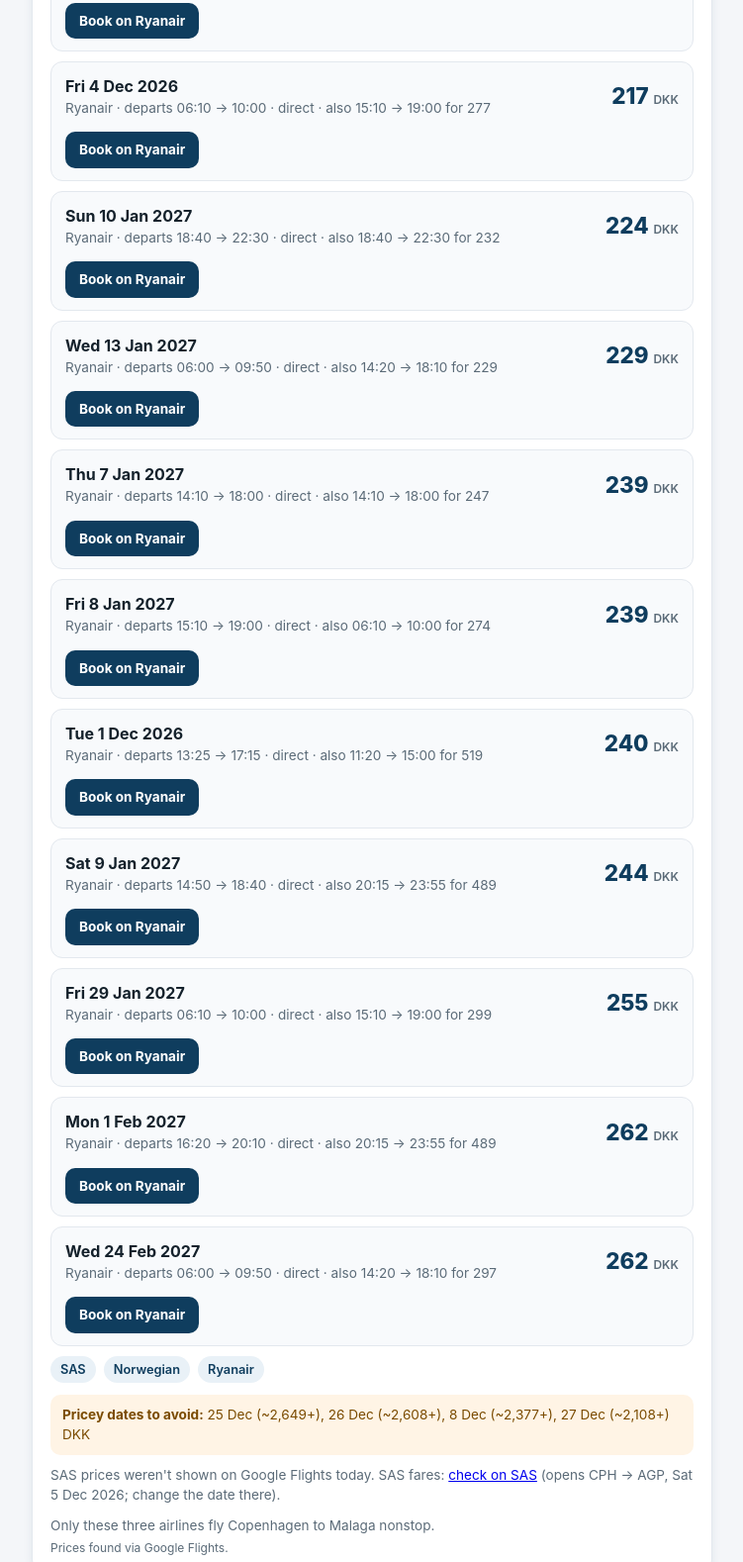
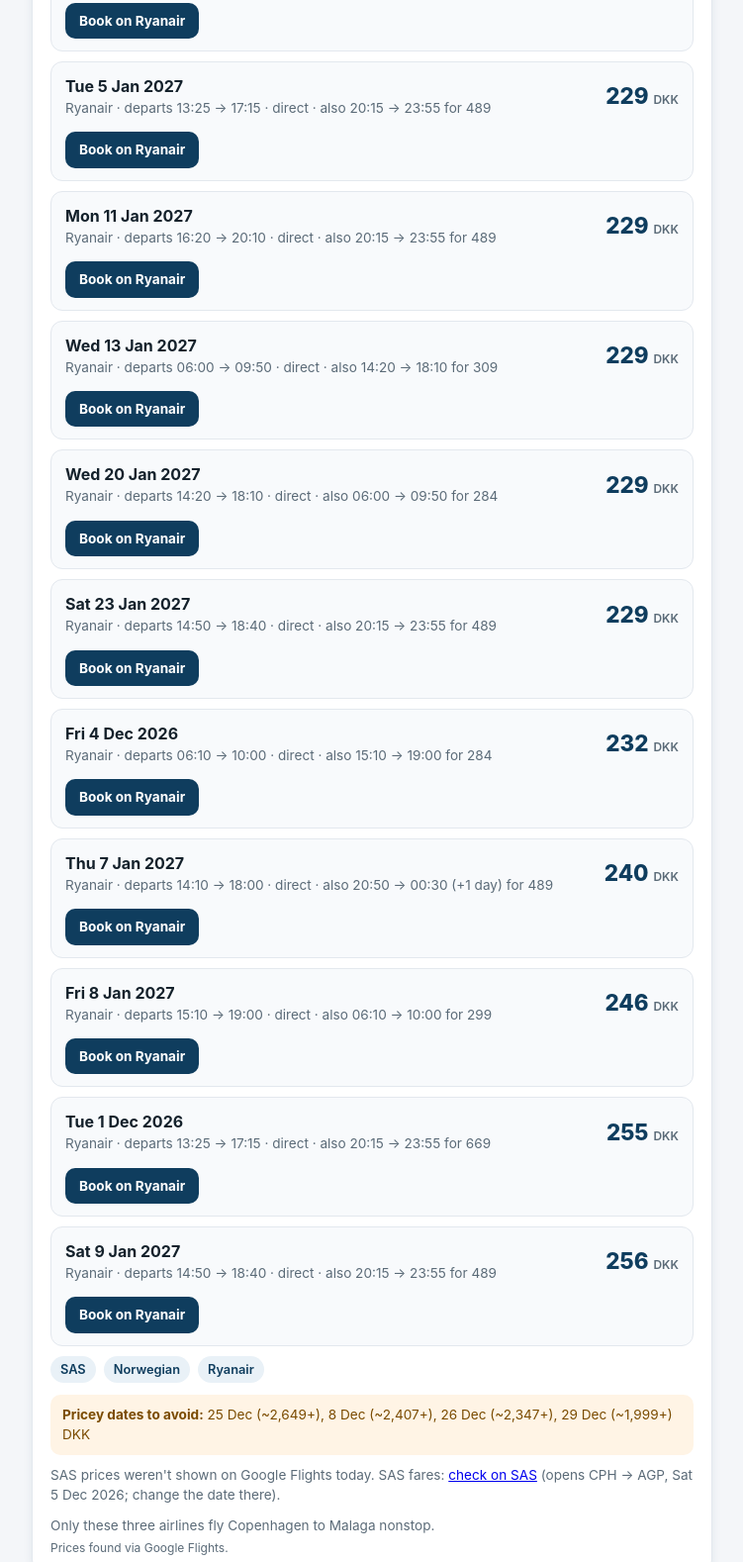
Before and after one commit to ryanvelin2-hash/cph-agp-fares, a plain HTML site: page index.html in a window 1280 px wide. Shown: the part 1149-2727 px from the top of the page at 99% size, without its empty margins (264-1015 px from the left). Drawn offline with Linux system fonts and the light colour scheme.

Commit message:
Daily fare update 24 Nov 2026

```diff
--- a/index.html
+++ b/index.html
@@ -146,111 +146,111 @@ footer{color:var(--muted);font-size:.8rem;text-align:center;padding:0 16px 32px}
 <!-- ===================== FARE DATA: EDIT HERE ===================== -->
 <script id="fare-data">
 const FARE_DATA = {
-  lastUpdated: "Mon 23 Nov 2026, 9:19 (Copenhagen time, UTC+01:00)",
-  // Best fares (one way, 1 adult, DKK), confirmed live on Google Flights Mon 23 Nov 2026, 9:19 (Copenhagen time, UTC+01:00)
+  lastUpdated: "Tue 24 Nov 2026, 9:18 (Copenhagen time, UTC+01:00)",
+  // Best fares (one way, 1 adult, DKK), confirmed live on Google Flights Tue 24 Nov 2026, 9:18 (Copenhagen time, UTC+01:00)
   best: [
-    { airline: "Ryanair", date: "Wed 2 Dec 2026", dep: "06:00", price: 189, approx: false,
-      link: "https://www.ryanair.com/dk/en/trip/flights/select?adults=1&teens=0&children=0&infants=0&dateOut=2026-12-02&isReturn=false&originIata=CPH&destinationIata=AGP" },
-    { airline: "Ryanair", date: "Wed 6 Jan 2027", dep: "06:00", price: 202, approx: false,
+    { airline: "Ryanair", date: "Wed 6 Jan 2027", dep: "06:00", price: 195, approx: false,
       link: "https://www.ryanair.com/dk/en/trip/flights/select?adults=1&teens=0&children=0&infants=0&dateOut=2027-01-06&isReturn=false&originIata=CPH&destinationIata=AGP" },
-    { airline: "Ryanair", date: "Fri 4 Dec 2026", dep: "06:10", price: 217, approx: false,
-      link: "https://www.ryanair.com/dk/en/trip/flights/select?adults=1&teens=0&children=0&infants=0&dateOut=2026-12-04&isReturn=false&originIata=CPH&destinationIata=AGP" }
+    { airline: "Ryanair", date: "Sun 10 Jan 2027", dep: "18:40", price: 224, approx: false,
+      link: "https://www.ryanair.com/dk/en/trip/flights/select?adults=1&teens=0&children=0&infants=0&dateOut=2027-01-10&isReturn=false&originIata=CPH&destinationIata=AGP" },
+    { airline: "Ryanair", date: "Tue 5 Jan 2027", dep: "13:25", price: 229, approx: false,
+      link: "https://www.ryanair.com/dk/en/trip/flights/select?adults=1&teens=0&children=0&infants=0&dateOut=2027-01-05&isReturn=false&originIata=CPH&destinationIata=AGP" }
   ],
   // Row format: { airline, date, dep, price, link, note? }. Link date must match the fare date.
-  // Live fares from Google Flights, nonstop, one way, 1 adult, checked Mon 23 Nov 2026, 9:19 (Copenhagen time, UTC+01:00)
+  // Live fares from Google Flights, nonstop, one way, 1 adult, checked Tue 24 Nov 2026, 9:18 (Copenhagen time, UTC+01:00)
   live: [
-    { airline: "Ryanair", date: "Wed 2 Dec 2026", dep: "06:00 → 09:50", price: 189,
-      link: "https://www.ryanair.com/dk/en/trip/flights/select?adults=1&teens=0&children=0&infants=0&dateOut=2026-12-02&isReturn=false&originIata=CPH&destinationIata=AGP",
-      note: "also 14:20 → 18:10 for 294" },
-    { airline: "Ryanair", date: "Wed 6 Jan 2027", dep: "06:00 → 09:50", price: 202,
+    { airline: "Ryanair", date: "Wed 6 Jan 2027", dep: "06:00 → 09:50", price: 195,
       link: "https://www.ryanair.com/dk/en/trip/flights/select?adults=1&teens=0&children=0&infants=0&dateOut=2027-01-06&isReturn=false&originIata=CPH&destinationIata=AGP",
-      note: "also 14:20 → 18:10 for 397" },
-    { airline: "Ryanair", date: "Fri 4 Dec 2026", dep: "06:10 → 10:00", price: 217,
-      link: "https://www.ryanair.com/dk/en/trip/flights/select?adults=1&teens=0&children=0&infants=0&dateOut=2026-12-04&isReturn=false&originIata=CPH&destinationIata=AGP",
-      note: "also 15:10 → 19:00 for 277" },
+      note: "also 14:20 → 18:10 for 411" },
     { airline: "Ryanair", date: "Sun 10 Jan 2027", dep: "18:40 → 22:30", price: 224,
       link: "https://www.ryanair.com/dk/en/trip/flights/select?adults=1&teens=0&children=0&infants=0&dateOut=2027-01-10&isReturn=false&originIata=CPH&destinationIata=AGP",
       note: "also 18:40 → 22:30 for 232" },
+    { airline: "Ryanair", date: "Tue 5 Jan 2027", dep: "13:25 → 17:15", price: 229,
+      link: "https://www.ryanair.com/dk/en/trip/flights/select?adults=1&teens=0&children=0&infants=0&dateOut=2027-01-05&isReturn=false&originIata=CPH&destinationIata=AGP",
+      note: "also 20:15 → 23:55 for 489" },
+    { airline: "Ryanair", date: "Mon 11 Jan 2027", dep: "16:20 → 20:10", price: 229,
+      link: "https://www.ryanair.com/dk/en/trip/flights/select?adults=1&teens=0&children=0&infants=0&dateOut=2027-01-11&isReturn=false&originIata=CPH&destinationIata=AGP",
+      note: "also 20:15 → 23:55 for 489" },
     { airline: "Ryanair", date: "Wed 13 Jan 2027", dep: "06:00 → 09:50", price: 229,
       link: "https://www.ryanair.com/dk/en/trip/flights/select?adults=1&teens=0&children=0&infants=0&dateOut=2027-01-13&isReturn=false&originIata=CPH&destinationIata=AGP",
-      note: "also 14:20 → 18:10 for 229" },
-    { airline: "Ryanair", date: "Thu 7 Jan 2027", dep: "14:10 → 18:00", price: 239,
+      note: "also 14:20 → 18:10 for 309" },
+    { airline: "Ryanair", date: "Wed 20 Jan 2027", dep: "14:20 → 18:10", price: 229,
+      link: "https://www.ryanair.com/dk/en/trip/flights/select?adults=1&teens=0&children=0&infants=0&dateOut=2027-01-20&isReturn=false&originIata=CPH&destinationIata=AGP",
+      note: "also 06:00 → 09:50 for 284" },
+    { airline: "Ryanair", date: "Sat 23 Jan 2027", dep: "14:50 → 18:40", price: 229,
+      link: "https://www.ryanair.com/dk/en/trip/flights/select?adults=1&teens=0&children=0&infants=0&dateOut=2027-01-23&isReturn=false&originIata=CPH&destinationIata=AGP",
+      note: "also 20:15 → 23:55 for 489" },
+    { airline: "Ryanair", date: "Fri 4 Dec 2026", dep: "06:10 → 10:00", price: 232,
+      link: "https://www.ryanair.com/dk/en/trip/flights/select?adults=1&teens=0&children=0&infants=0&dateOut=2026-12-04&isReturn=false&originIata=CPH&destinationIata=AGP",
+      note: "also 15:10 → 19:00 for 284" },
+    { airline: "Ryanair", date: "Thu 7 Jan 2027", dep: "14:10 → 18:00", price: 240,
       link: "https://www.ryanair.com/dk/en/trip/flights/select?adults=1&teens=0&children=0&infants=0&dateOut=2027-01-07&isReturn=false&originIata=CPH&destinationIata=AGP",
-      note: "also 14:10 → 18:00 for 247" },
-    { airline: "Ryanair", date: "Fri 8 Jan 2027", dep: "15:10 → 19:00", price: 239,
+      note: "also 20:50 → 00:30 (+1 day) for 489" },
+    { airline: "Ryanair", date: "Fri 8 Jan 2027", dep: "15:10 → 19:00", price: 246,
       link: "https://www.ryanair.com/dk/en/trip/flights/select?adults=1&teens=0&children=0&infants=0&dateOut=2027-01-08&isReturn=false&originIata=CPH&destinationIata=AGP",
-      note: "also 06:10 → 10:00 for 274" },
-    { airline: "Ryanair", date: "Tue 1 Dec 2026", dep: "13:25 → 17:15", price: 240,
+      note: "also 06:10 → 10:00 for 299" },
+    { airline: "Ryanair", date: "Tue 1 Dec 2026", dep: "13:25 → 17:15", price: 255,
       link: "https://www.ryanair.com/dk/en/trip/flights/select?adults=1&teens=0&children=0&infants=0&dateOut=2026-12-01&isReturn=false&originIata=CPH&destinationIata=AGP",
-      note: "also 11:20 → 15:00 for 519" },
-    { airline: "Ryanair", date: "Sat 9 Jan 2027", dep: "14:50 → 18:40", price: 244,
+      note: "also 20:15 → 23:55 for 669" },
+    { airline: "Ryanair", date: "Sat 9 Jan 2027", dep: "14:50 → 18:40", price: 256,
       link: "https://www.ryanair.com/dk/en/trip/flights/select?adults=1&teens=0&children=0&infants=0&dateOut=2027-01-09&isReturn=false&originIata=CPH&destinationIata=AGP",
-      note: "also 20:15 → 23:55 for 489" },
-    { airline: "Ryanair", date: "Fri 29 Jan 2027", dep: "06:10 → 10:00", price: 255,
-      link: "https://www.ryanair.com/dk/en/trip/flights/select?adults=1&teens=0&children=0&infants=0&dateOut=2027-01-29&isReturn=false&originIata=CPH&destinationIata=AGP",
-      note: "also 15:10 → 19:00 for 299" },
-    { airline: "Ryanair", date: "Mon 1 Feb 2027", dep: "16:20 → 20:10", price: 262,
-      link: "https://www.ryanair.com/dk/en/trip/flights/select?adults=1&teens=0&children=0&infants=0&dateOut=2027-02-01&isReturn=false&originIata=CPH&destinationIata=AGP",
-      note: "also 20:15 → 23:55 for 489" },
-    { airline: "Ryanair", date: "Wed 24 Feb 2027", dep: "06:00 → 09:50", price: 262,
-      link: "https://www.ryanair.com/dk/en/trip/flights/select?adults=1&teens=0&children=0&infants=0&dateOut=2027-02-24&isReturn=false&originIata=CPH&destinationIata=AGP",
-      note: "also 14:20 → 18:10 for 297" }
+      note: "also 20:15 → 23:55 for 489" }
   ],
-  avoid: "25 Dec (~2,649+), 26 Dec (~2,608+), 8 Dec (~2,377+), 27 Dec (~2,108+)",
+  avoid: "25 Dec (~2,649+), 8 Dec (~2,407+), 26 Dec (~2,347+), 29 Dec (~1,999+)",
   sasOutLink: "https://www.flysas.com/dk-en/book/flights?search=OW_CPH-AGP-20261205_a1c0i0y0&view=upsell&bookingFlow=revenue",
 
-  // RETURN: Malaga (AGP) to Copenhagen (CPH), Google Flights, nonstop, one way, 1 adult, checked Mon 23 Nov 2026, 9:19 (Copenhagen time, UTC+01:00)
+  // RETURN: Malaga (AGP) to Copenhagen (CPH), Google Flights, nonstop, one way, 1 adult, checked Tue 24 Nov 2026, 9:18 (Copenhagen time, UTC+01:00)
   returnLive: [
-    { airline: "Ryanair", date: "Wed 16 Dec 2026", dep: "18:45 → 22:30", price: 113,
+    { airline: "Ryanair", date: "Fri 18 Dec 2026", dep: "19:35 → 23:20", price: 127,
+      link: "https://www.ryanair.com/dk/en/trip/flights/select?adults=1&teens=0&children=0&infants=0&dateOut=2026-12-18&isReturn=false&originIata=AGP&destinationIata=CPH",
+      note: "also 10:35 → 14:20 for 195" },
+    { airline: "Ryanair", date: "Mon 21 Dec 2026", dep: "06:25 → 10:10", price: 127,
+      link: "https://www.ryanair.com/dk/en/trip/flights/select?adults=1&teens=0&children=0&infants=0&dateOut=2026-12-21&isReturn=false&originIata=AGP&destinationIata=CPH",
+      note: "also 20:45 → 00:30 (+1 day) for 127" },
+    { airline: "Ryanair", date: "Wed 16 Dec 2026", dep: "18:45 → 22:30", price: 135,
       link: "https://www.ryanair.com/dk/en/trip/flights/select?adults=1&teens=0&children=0&infants=0&dateOut=2026-12-16&isReturn=false&originIata=AGP&destinationIata=CPH",
       note: "also 10:25 → 14:10 for 172" },
-    { airline: "Ryanair", date: "Thu 17 Dec 2026", dep: "20:40 → 00:25 (+1 day)", price: 113,
+    { airline: "Ryanair", date: "Thu 17 Dec 2026", dep: "20:40 → 00:25 (+1 day)", price: 135,
       link: "https://www.ryanair.com/dk/en/trip/flights/select?adults=1&teens=0&children=0&infants=0&dateOut=2026-12-17&isReturn=false&originIata=AGP&destinationIata=CPH",
       note: "also 12:25 → 16:05 for 319" },
-    { airline: "Ryanair", date: "Fri 18 Dec 2026", dep: "19:35 → 23:20", price: 127,
-      link: "https://www.ryanair.com/dk/en/trip/flights/select?adults=1&teens=0&children=0&infants=0&dateOut=2026-12-18&isReturn=false&originIata=AGP&destinationIata=CPH",
-      note: "also 10:35 → 14:20 for 187" },
-    { airline: "Ryanair", date: "Mon 21 Dec 2026", dep: "06:25 → 10:10", price: 127,
-      link: "https://www.ryanair.com/dk/en/trip/flights/select?adults=1&teens=0&children=0&infants=0&dateOut=2026-12-21&isReturn=false&originIata=AGP&destinationIata=CPH",
-      note: "also 20:45 → 00:30 (+1 day) for 135" },
     { airline: "Ryanair", date: "Thu 10 Dec 2026", dep: "20:40 → 00:25 (+1 day)", price: 142,
       link: "https://www.ryanair.com/dk/en/trip/flights/select?adults=1&teens=0&children=0&infants=0&dateOut=2026-12-10&isReturn=false&originIata=AGP&destinationIata=CPH",
       note: "also 12:25 → 16:05 for 481" },
-    { airline: "Ryanair", date: "Tue 15 Dec 2026", dep: "18:10 → 21:55", price: 157,
-      link: "https://www.ryanair.com/dk/en/trip/flights/select?adults=1&teens=0&children=0&infants=0&dateOut=2026-12-15&isReturn=false&originIata=AGP&destinationIata=CPH",
-      note: "also 06:55 → 10:35 for 319" },
     { airline: "Ryanair", date: "Thu 21 Jan 2027", dep: "20:40 → 00:25 (+1 day)", price: 172,
       link: "https://www.ryanair.com/dk/en/trip/flights/select?adults=1&teens=0&children=0&infants=0&dateOut=2027-01-21&isReturn=false&originIata=AGP&destinationIata=CPH",
-      note: "also 12:25 → 16:05 for 319" },
-    { airline: "Ryanair", date: "Wed 20 Jan 2027", dep: "18:45 → 22:30", price: 180,
-      link: "https://www.ryanair.com/dk/en/trip/flights/select?adults=1&teens=0&children=0&infants=0&dateOut=2027-01-20&isReturn=false&originIata=AGP&destinationIata=CPH",
-      note: "also 10:25 → 14:10 for 225" },
-    { airline: "Ryanair", date: "Fri 12 Feb 2027", dep: "19:35 → 23:20", price: 180,
+      note: "also 20:40 → 00:25 (+1 day) for 180" },
+    { airline: "Ryanair", date: "Fri 12 Feb 2027", dep: "19:35 → 23:20", price: 172,
       link: "https://www.ryanair.com/dk/en/trip/flights/select?adults=1&teens=0&children=0&infants=0&dateOut=2027-02-12&isReturn=false&originIata=AGP&destinationIata=CPH",
       note: "also 10:35 → 14:20 for 262" },
-    { airline: "Ryanair", date: "Mon 15 Feb 2027", dep: "20:45 → 00:30 (+1 day)", price: 187,
+    { airline: "Ryanair", date: "Mon 15 Feb 2027", dep: "20:45 → 00:30 (+1 day)", price: 180,
       link: "https://www.ryanair.com/dk/en/trip/flights/select?adults=1&teens=0&children=0&infants=0&dateOut=2027-02-15&isReturn=false&originIata=AGP&destinationIata=CPH",
       note: "also 06:55 → 10:35 for 319" },
-    { airline: "Ryanair", date: "Sat 12 Dec 2026", dep: "19:15 → 23:00", price: 202,
+    { airline: "Ryanair", date: "Tue 15 Dec 2026", dep: "18:10 → 21:55", price: 187,
+      link: "https://www.ryanair.com/dk/en/trip/flights/select?adults=1&teens=0&children=0&infants=0&dateOut=2026-12-15&isReturn=false&originIata=AGP&destinationIata=CPH",
+      note: "also 18:10 → 21:55 for 195" },
+    { airline: "Ryanair", date: "Wed 20 Jan 2027", dep: "18:45 → 22:30", price: 187,
+      link: "https://www.ryanair.com/dk/en/trip/flights/select?adults=1&teens=0&children=0&infants=0&dateOut=2027-01-20&isReturn=false&originIata=AGP&destinationIata=CPH",
+      note: "also 18:45 → 22:30 for 202" },
+    { airline: "Ryanair", date: "Fri 29 Jan 2027", dep: "19:35 → 23:20", price: 187,
+      link: "https://www.ryanair.com/dk/en/trip/flights/select?adults=1&teens=0&children=0&infants=0&dateOut=2027-01-29&isReturn=false&originIata=AGP&destinationIata=CPH",
+      note: "also 10:35 → 14:20 for 225" },
+    { airline: "Ryanair", date: "Fri 5 Feb 2027", dep: "19:35 → 23:20", price: 194,
+      link: "https://www.ryanair.com/dk/en/trip/flights/select?adults=1&teens=0&children=0&infants=0&dateOut=2027-02-05&isReturn=false&originIata=AGP&destinationIata=CPH",
+      note: "also 19:35 → 23:20 for 202" },
+    { airline: "Ryanair", date: "Sat 23 Jan 2027", dep: "19:15 → 23:00", price: 202,
+      link: "https://www.ryanair.com/dk/en/trip/flights/select?adults=1&teens=0&children=0&infants=0&dateOut=2027-01-23&isReturn=false&originIata=AGP&destinationIata=CPH",
+      note: "also 19:15 → 23:00 for 210" },
+    { airline: "Ryanair", date: "Sat 12 Dec 2026", dep: "19:15 → 23:00", price: 210,
       link: "https://www.ryanair.com/dk/en/trip/flights/select?adults=1&teens=0&children=0&infants=0&dateOut=2026-12-12&isReturn=false&originIata=AGP&destinationIata=CPH",
-      note: "also 06:55 → 10:35 for 325" },
-    { airline: "Ryanair", date: "Fri 29 Jan 2027", dep: "19:35 → 23:20", price: 202,
-      link: "https://www.ryanair.com/dk/en/trip/flights/select?adults=1&teens=0&children=0&infants=0&dateOut=2027-01-29&isReturn=false&originIata=AGP&destinationIata=CPH",
+      note: "also 06:55 → 10:35 for 324" },
+    { airline: "Ryanair", date: "Fri 22 Jan 2027", dep: "10:35 → 14:20", price: 217,
+      link: "https://www.ryanair.com/dk/en/trip/flights/select?adults=1&teens=0&children=0&infants=0&dateOut=2027-01-22&isReturn=false&originIata=AGP&destinationIata=CPH",
       note: "also 10:35 → 14:20 for 232" },
-    { airline: "Ryanair", date: "Fri 5 Feb 2027", dep: "19:35 → 23:20", price: 202,
-      link: "https://www.ryanair.com/dk/en/trip/flights/select?adults=1&teens=0&children=0&infants=0&dateOut=2027-02-05&isReturn=false&originIata=AGP&destinationIata=CPH",
-      note: "also 10:35 → 14:20 for 240" },
-    { airline: "Ryanair", date: "Sat 23 Jan 2027", dep: "19:15 → 23:00", price: 210,
-      link: "https://www.ryanair.com/dk/en/trip/flights/select?adults=1&teens=0&children=0&infants=0&dateOut=2027-01-23&isReturn=false&originIata=AGP&destinationIata=CPH",
-      note: "also 06:55 → 10:35 for 319" },
-    { airline: "Ryanair", date: "Tue 2 Feb 2027", dep: "18:10 → 21:55", price: 224,
-      link: "https://www.ryanair.com/dk/en/trip/flights/select?adults=1&teens=0&children=0&infants=0&dateOut=2027-02-02&isReturn=false&originIata=AGP&destinationIata=CPH",
-      note: "also 18:10 → 21:55 for 232" },
-    { airline: "Ryanair", date: "Fri 15 Jan 2027", dep: "19:35 → 23:20", price: 225,
-      link: "https://www.ryanair.com/dk/en/trip/flights/select?adults=1&teens=0&children=0&infants=0&dateOut=2027-01-15&isReturn=false&originIata=AGP&destinationIata=CPH",
-      note: "also 10:35 → 14:20 for 284" }
+    { airline: "Ryanair", date: "Sat 19 Dec 2026", dep: "19:15 → 23:00", price: 225,
+      link: "https://www.ryanair.com/dk/en/trip/flights/select?adults=1&teens=0&children=0&infants=0&dateOut=2026-12-19&isReturn=false&originIata=AGP&destinationIata=CPH",
+      note: "also 06:55 → 10:35 for 319" }
   ],
-  returnAvoid: "23 Nov (~2,891+), 3 Jan (~2,500+), 30 Nov (~2,245+), 25 Nov (~2,213+)",
+  returnAvoid: "3 Jan (~2,499+), 24 Nov (~2,400+), 25 Nov (~2,347+), 30 Nov (~2,245+)",
   sasReturnLink: "https://www.flysas.com/dk-en/book/flights?search=OW_AGP-CPH-20261212_a1c0i0y0&view=upsell&bookingFlow=revenue"
 };
 </script>
```
